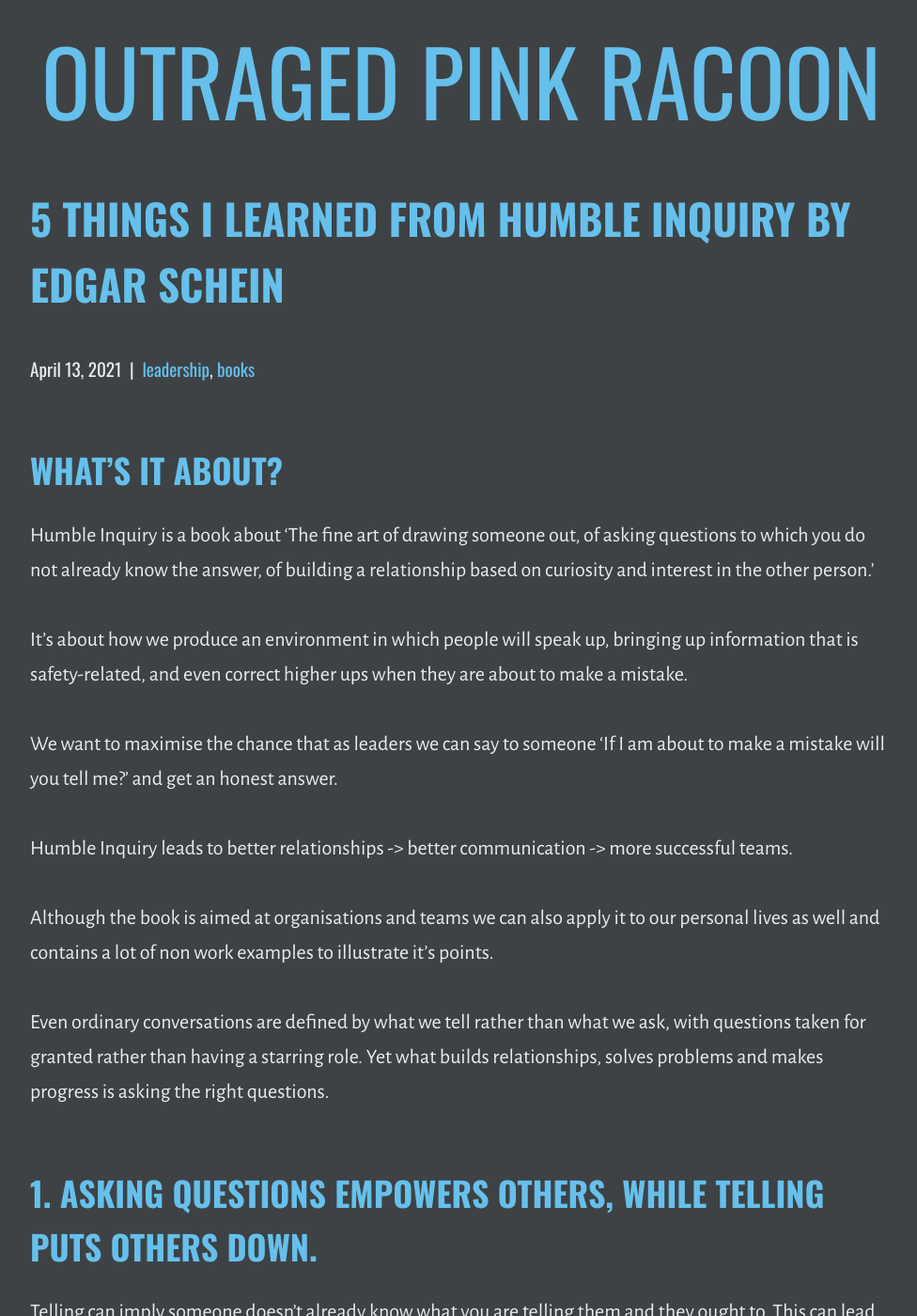
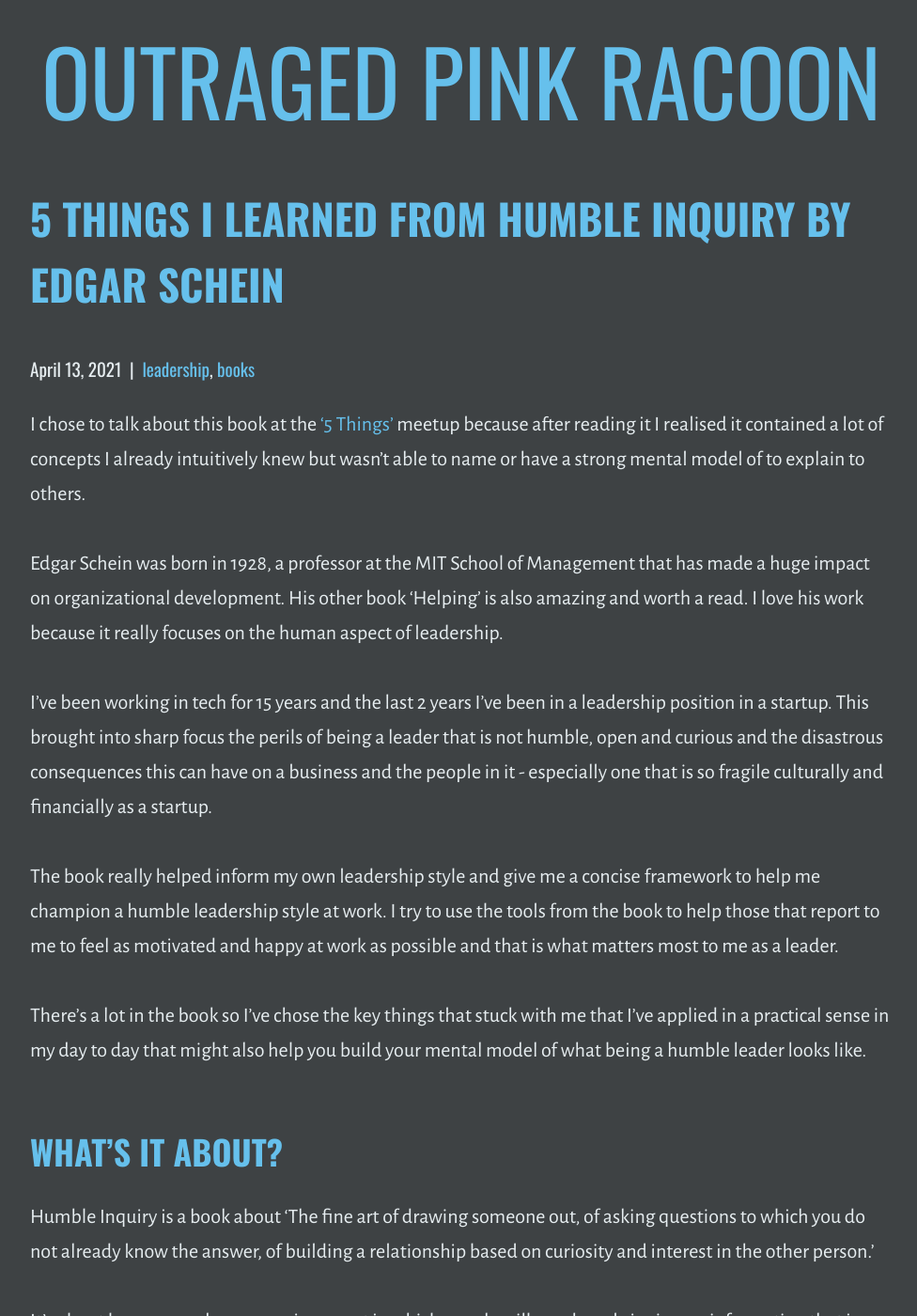
Before and after one commit to outragedpinkracoon/outragedpinkracoon.github.io, a Jekyll site: the page built from _posts/2021-04-13-5-things-i-learned-from-humble-inquiry.md, in a window 1280 px wide and 1400 px high. Shown: the whole window at 94% size, without its empty margins (149-1125 px from the left). Built offline with Jekyll 4.4.1, drawn with Linux system fonts in a browser that asks for light colours.

Commit message:
Adds intro blurb to 5 things

```diff
--- a/_posts/2021-04-13-5-things-i-learned-from-humble-inquiry.md
+++ b/_posts/2021-04-13-5-things-i-learned-from-humble-inquiry.md
@@ -3,6 +3,16 @@
 layout: post
 categories: [leadership, books]
 ---
+
+I chose to talk about this book at the ['5 Things'](https://twitter.com/5thngs) meetup because after reading it I realised it contained a lot of concepts I already intuitively knew but wasn't able to name or have a strong mental model of to explain to others.
+
+Edgar Schein was born in 1928, a professor at the MIT School of Management that has made a huge impact on organizational development. His other book 'Helping' is also amazing and worth a read. I love his work because it really focuses on the human aspect of leadership.
+
+I've been working in tech for 15 years and the last 2 years I've been in a leadership position in a startup. This brought into sharp focus the perils of being a leader that is not humble, open and curious and the disastrous consequences this can have on a business and the people in it - especially one that is so fragile culturally and financially as a startup.
+
+The book really helped inform my own leadership style and give me a concise framework to help me champion a humble leadership style at work. I try to use the tools from the book to help those that report to me to feel as motivated and happy at work as possible and that is what matters most to me as a leader.
+
+There's a lot in the book so I've chose the key things that stuck with me that I've applied in a practical sense in my day to day that might also help you build your mental model of what being a humble leader looks like.
 ## What's it about?
 
 Humble Inquiry is a book about ‘The fine art of drawing someone out, of asking questions to which you do not already know the answer, of building a relationship based on curiosity and interest in the other person.’
```
